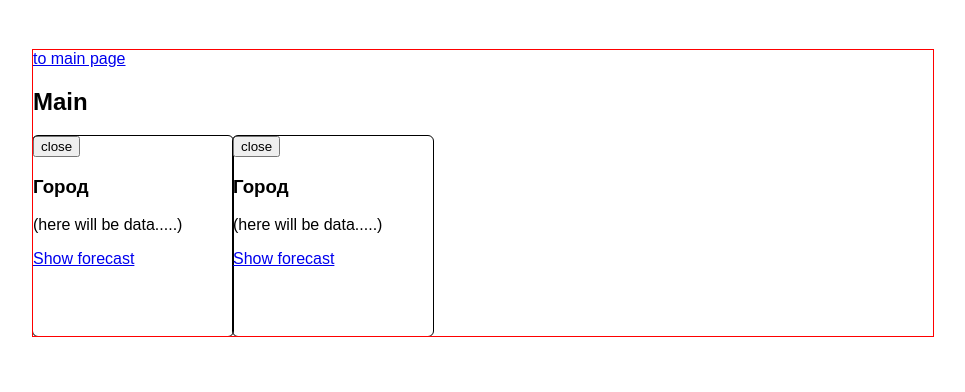
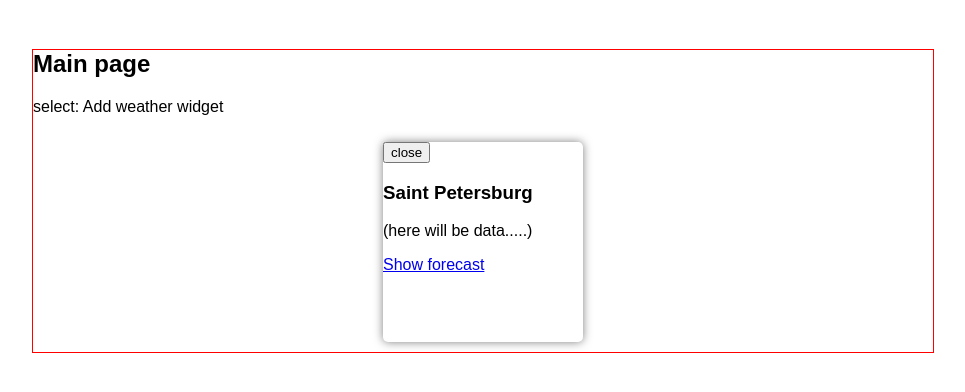
Before and after one commit to EugeneAlexeenko/weather, a React (Create React App) app: page /#/ in a window 1280 px wide. Shown: the top 392 px of the page, without its empty margins (157-1122 px from the left). Built offline with nearby package versions, Linux system fonts and the light colour scheme.

Commit message:
add connect to Main

```diff
--- /dev/null
+++ b/src/components/Main.css
@@ -0,0 +1,6 @@
+.main__previews-container {
+    display: flex;
+    flex-direction: row;
+    justify-content: center;
+    flex-wrap: wrap;
+}
--- a/src/components/Main.jsx
+++ b/src/components/Main.jsx
@@ -1,16 +1,30 @@
-import React from 'react';
-import { Link } from 'react-router-dom';
+import React, { Component } from 'react';
+import { connect } from 'react-redux';
 import WeatherPreview from './WeatherPreview';
+import './Main.css';
 
-export default function WeatherDetail(props) {
-  console.log(props);
-  //const list = props.cities.map()
-  return (
-    <div className="weather-detail">
-      <Link to="/">to main page</Link>
-      <h2>Main</h2>
-      <WeatherPreview />
-      <WeatherPreview />
-    </div>
-  );
+class Main extends Component {
+  render() {
+    const widgets = this.props.displayedCities.map( (city) => (
+      <div key={city.id}>
+        <WeatherPreview city={city.name}/>
+      </div>)
+    );
+    return (
+      <div className="main">
+        <h2>Main page</h2>
+        <p>select: Add weather widget</p>
+        <div className="main__previews-container">
+          {widgets}
+        </div>
+      </div>
+    );
+  }
 }
+
+const mapStateToProps = state => ({
+  cities: state.cities,
+  displayedCities: state.displayedCities
+});
+
+export default connect(mapStateToProps)(Main);
--- a/src/components/WeatherDetail.jsx
+++ b/src/components/WeatherDetail.jsx
@@ -3,7 +3,7 @@ import { Link } from 'react-router-dom';
 
 class WeatherDetail extends Component {
   state = {
-    city: 'moscow',
+    city: 'saint petersburg',
     temperature: '',
     fetching: true,
   }
--- a/src/components/WeatherPreview.css
+++ b/src/components/WeatherPreview.css
@@ -1,7 +1,8 @@
 .weather-preview {
     width: 200px;
     height: 200px;
+    margin: 10px 20px;
     display: inline-block;
-    outline: 1px solid black;
     border-radius: 5px;
+    box-shadow: 0px 0px 10px 0px rgba(0,0,0,0.5);
 }
--- a/src/components/WeatherPreview.jsx
+++ b/src/components/WeatherPreview.jsx
@@ -13,7 +13,7 @@ class WeatherPreview extends Component {
         >
           close
         </button>
-        <h3>Город</h3>
+        <h3>{this.props.city}</h3>
         <p>(here will be data.....)</p>
         <Link to={`/test11111111111111`}
           className="weather-preview__btn-detail"
--- a/src/index.js
+++ b/src/index.js
@@ -6,7 +6,7 @@ import { composeWithDevTools } from 'redux-devtools-extension';
 import { Provider } from 'react-redux';
 import thunk from 'redux-thunk';
 
-import { HashRouter as Router, Route } from 'react-router-dom';
+import { HashRouter as Router } from 'react-router-dom';
 
 
 import './index.css';
@@ -19,9 +19,7 @@ const store = createStore(reducers, composeWithDevTools(applyMiddleware(thunk)))
 ReactDOM.render(
   <Provider store={store}>
     <Router >
-      <div>
         <App />
-      </div>
     </Router>
   </Provider>,
   document.getElementById('root'));
--- a/src/reducers/cities.js
+++ /dev/null
@@ -1,8 +0,0 @@
-const initialState = [
-  { id: '0', name: 'Saint Petersburg' },
-  { id: '0', name: 'Moscow' }
-];
-
-export default (state = initialState, action) => {
-  return state;
-};
--- a/src/reducers/index.js
+++ b/src/reducers/index.js
@@ -1,6 +1,18 @@
-import { combineReducers } from 'redux';
-import cities from './cities';
+const initialState = {
+  cities: [
+    { id: '0', name: 'Saint Petersburg' },
+    { id: '1', name: 'Moscow' },
+    { id: '3', name: 'Kiev' }
+  ],
+  displayedCities: [
+    { id: '0', name: 'Saint Petersburg' }
+  ]
+};
 
-export default combineReducers({
-  cities
-});
+export default (state = initialState, action) => {
+  switch (action.type){
+    case 'ADD WIDGET':
+      return {...state}
+  }
+  return state;
+};
```
